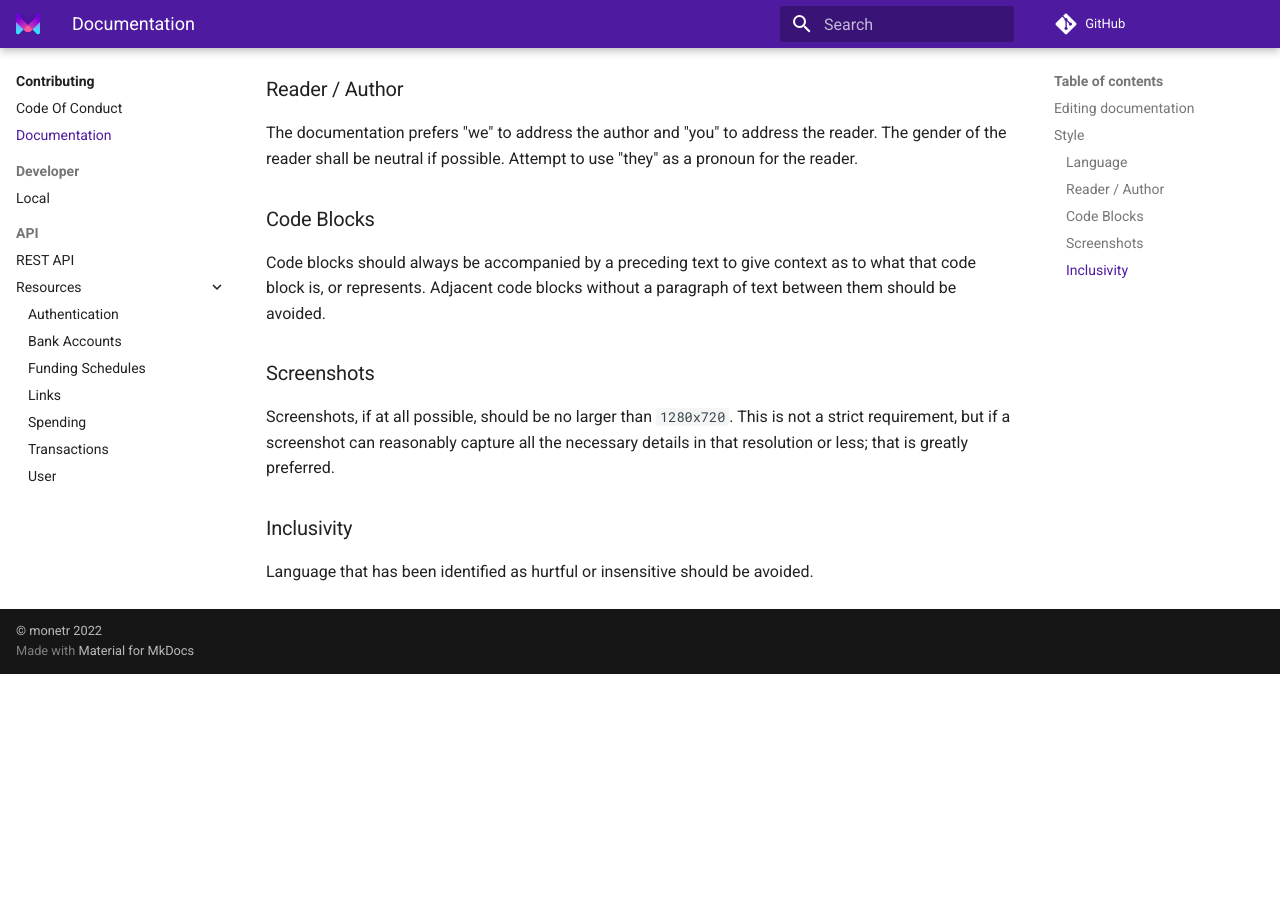
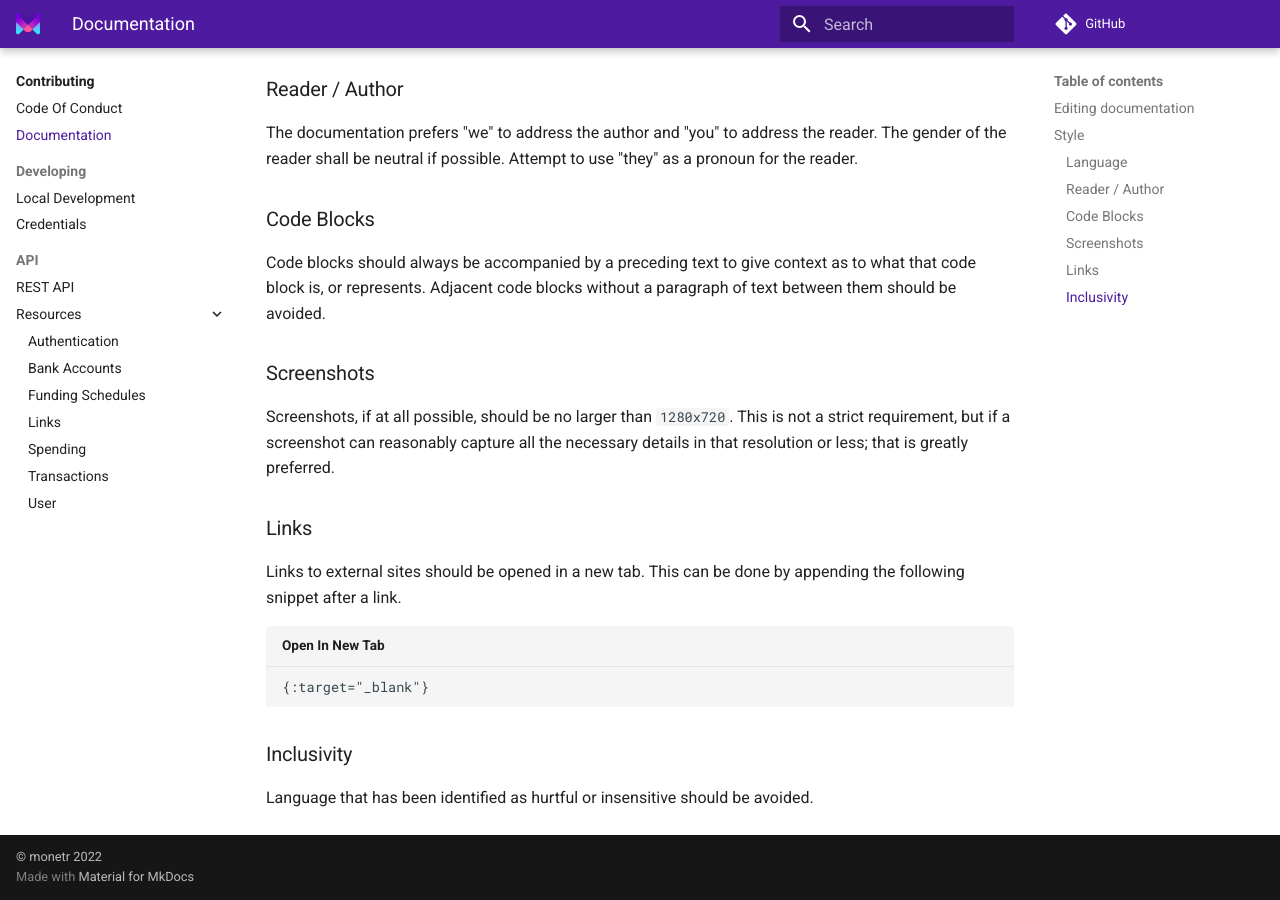
Before and after one commit to aceholder001/monetr, an MkDocs documentation site: the page built from docs/developing/documentation.md, in a window 1280 px wide and 900 px high, scrolled down 1228 px. Built offline with MkDocs 1.6.1 and Material for MkDocs 9.7.7, drawn with Linux system fonts in a browser that asks for light colours; comment, search, counter and statistics services are not loaded; before the commit the page ends 1902 px from its top, so only the background shows below that.

Commit message:
feat(docs): Adding documentation on development credentials.

````diff
--- a/docs/developing/documentation.md
+++ b/docs/developing/documentation.md
@@ -60,6 +60,14 @@ represents. Adjacent code blocks without a paragraph of text between them should
 Screenshots, if at all possible, should be no larger than `1280x720`. This is not a strict requirement, but if a
 screenshot can reasonably capture all the necessary details in that resolution or less; that is greatly preferred.
 
+### Links
+
+Links to external sites should be opened in a new tab. This can be done by appending the following snippet after a link.
+
+```text title="Open In New Tab"
+{:target="_blank"}
+```
+
 ### Inclusivity
 
 Language that has been identified as hurtful or insensitive should be avoided.
--- a/mkdocs.yaml
+++ b/mkdocs.yaml
@@ -60,8 +60,9 @@ nav:
       - developing/index.md
       - Code Of Conduct: developing/CODE_OF_CONDUCT.md
       - Documentation: developing/documentation.md
-      - Developer:
-          - Local: developing/local.md
+      - Developing:
+          - Local Development: developing/local.md
+          - Credentials: developing/credentials.md
       - API:
           - REST API: api/API.md
           - Resources:
````
Also changed, not shown: docs/developing/credentials.md (added, +84 -0 lines), docs/developing/local.md (+5 -0 lines), docs/developing/assets/stripe_created_webhook.png (added), docs/developing/assets/stripe_keys.png (added), docs/developing/assets/stripe_new_webhook.png (added), docs/developing/assets/stripe_test_mode.png (added).
